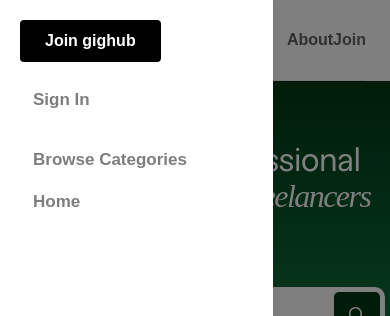
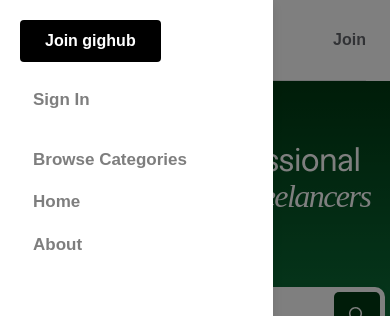
Before and after one commit to OriHaguel/gighub-front, a React (Vite) app: page / in a window 390 px wide. Both pictures are taken after a click on the button 35 px from the left and 39 px from the top of the page. Shown: the top 316 px of the page. Built offline with nearby package versions, Linux system fonts and the light colour scheme.

Commit message:
Add about button mobile

```diff
--- a/src/cmps/AppHeader.jsx
+++ b/src/cmps/AppHeader.jsx
@@ -128,7 +128,7 @@ export function AppHeader() {
 									</NavLink>
 								</li> */}
 								<li>
-									<Link to='/about' className='about-link'>
+									<Link to='/about' className='about-link hide-on-mobile'>
 										About
 									</Link>
 								</li>
--- a/src/cmps/NaviconHeader.jsx
+++ b/src/cmps/NaviconHeader.jsx
@@ -1,6 +1,5 @@
 import React, { useEffect, useRef, useState } from 'react'
 import { Link, NavLink, useLocation } from 'react-router-dom'
-
 
 import { useSelector } from 'react-redux'
 import { LoginSignup } from './LoginSignup'
@@ -16,25 +15,25 @@ export function NaviconHeader({ onClose, isOpen, isSinged, setIsSinged }) {
 	const loggedInUser = useSelector(storeState => storeState.userModule.user)
 
 	useEffect(() => {
-        const handleClickOutside = (event) => {
+		const handleClickOutside = event => {
 			if (modalRef.current && !modalRef.current.contains(event.target)) {
 				onClose()
 			}
 		}
 		if (isOpen) {
-            document.addEventListener('mousedown', handleClickOutside);
-            document.body.style.overflow = 'hidden';
+			document.addEventListener('mousedown', handleClickOutside)
+			document.body.style.overflow = 'hidden'
 		} else {
-            document.removeEventListener('mousedown', handleClickOutside);
-            document.body.style.overflow = 'auto';
+			document.removeEventListener('mousedown', handleClickOutside)
+			document.body.style.overflow = 'auto'
 		}
 		return () => {
-            document.removeEventListener('mousedown', handleClickOutside);
+			document.removeEventListener('mousedown', handleClickOutside)
 		}
 	}, [isOpen, onClose])
 
 	const toggleDropdown = () => {
-        console.log("Toggling dropdown")
+		console.log('Toggling dropdown')
 		setSelectDropOpen(!selectDropOpen)
 	}
 
@@ -44,9 +43,7 @@ export function NaviconHeader({ onClose, isOpen, isSinged, setIsSinged }) {
 				<div className='navicon-modal-content'>
 					{!loggedInUser && (
 						<Link to='/signup' onClick={onClose}>
-                            <button className='navicon-button-first'>
-                                Join gighub
-                            </button>
+							<button className='navicon-button-first'>Join gighub</button>
 						</Link>
 					)}
 					{!loggedInUser && (
@@ -168,11 +165,12 @@ export function NaviconHeader({ onClose, isOpen, isSinged, setIsSinged }) {
 							</div>
 						)}
 					</article>
+
 					<Link to='/' className='navicon-home-mobile' onClick={onClose}>
-                        <div className='navicon-txt'>
-                            Home
-
-                        </div>
+						<div className='navicon-txt'>Home</div>
+					</Link>
+					<Link to='/about' className=' navicon-home-mobile about-link'>
+						<div className='navicon-txt'>About</div>
 					</Link>
 				</div>
 			</div>
```
Lines whose indentation alone changed are shown as unchanged.
